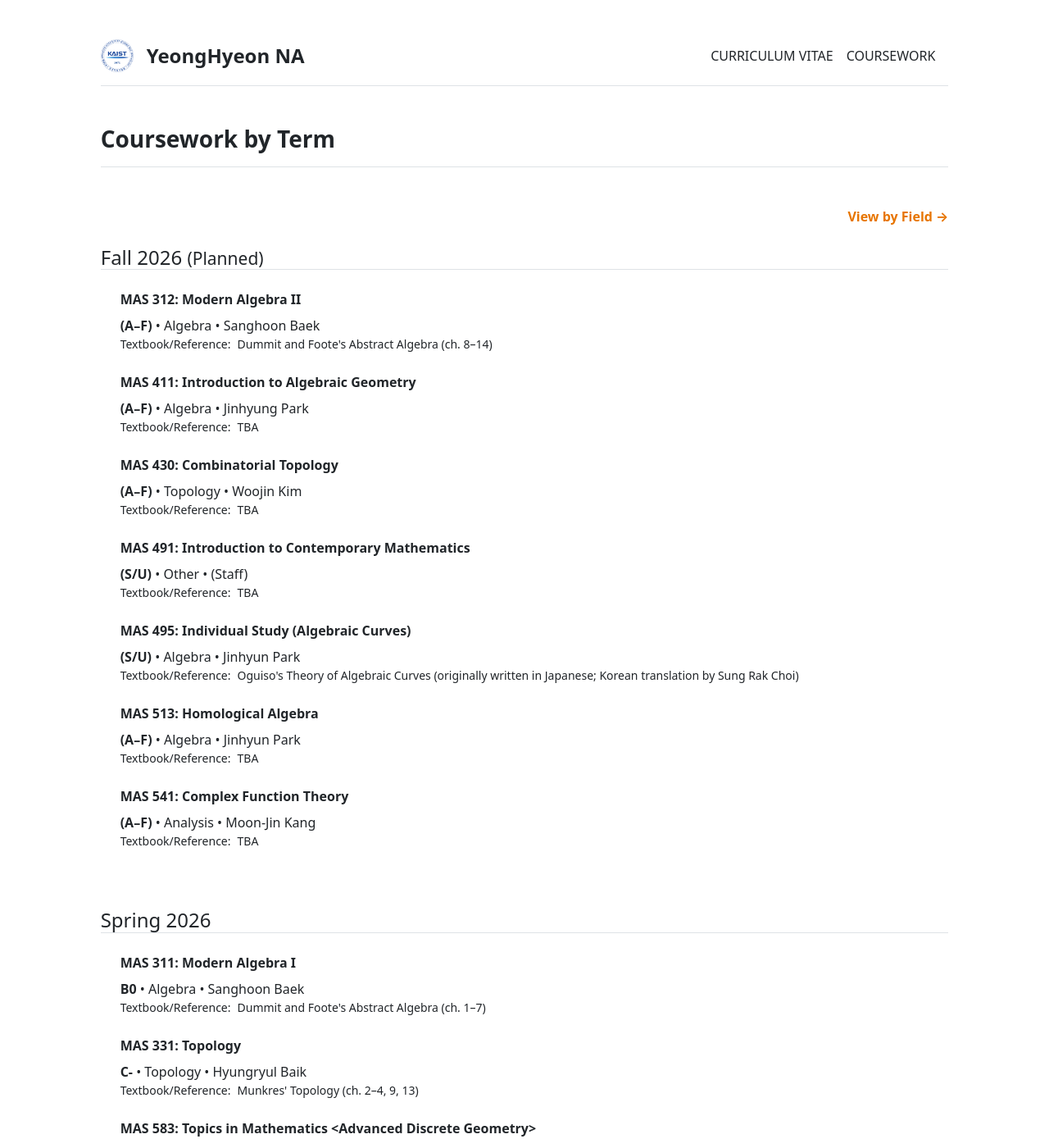
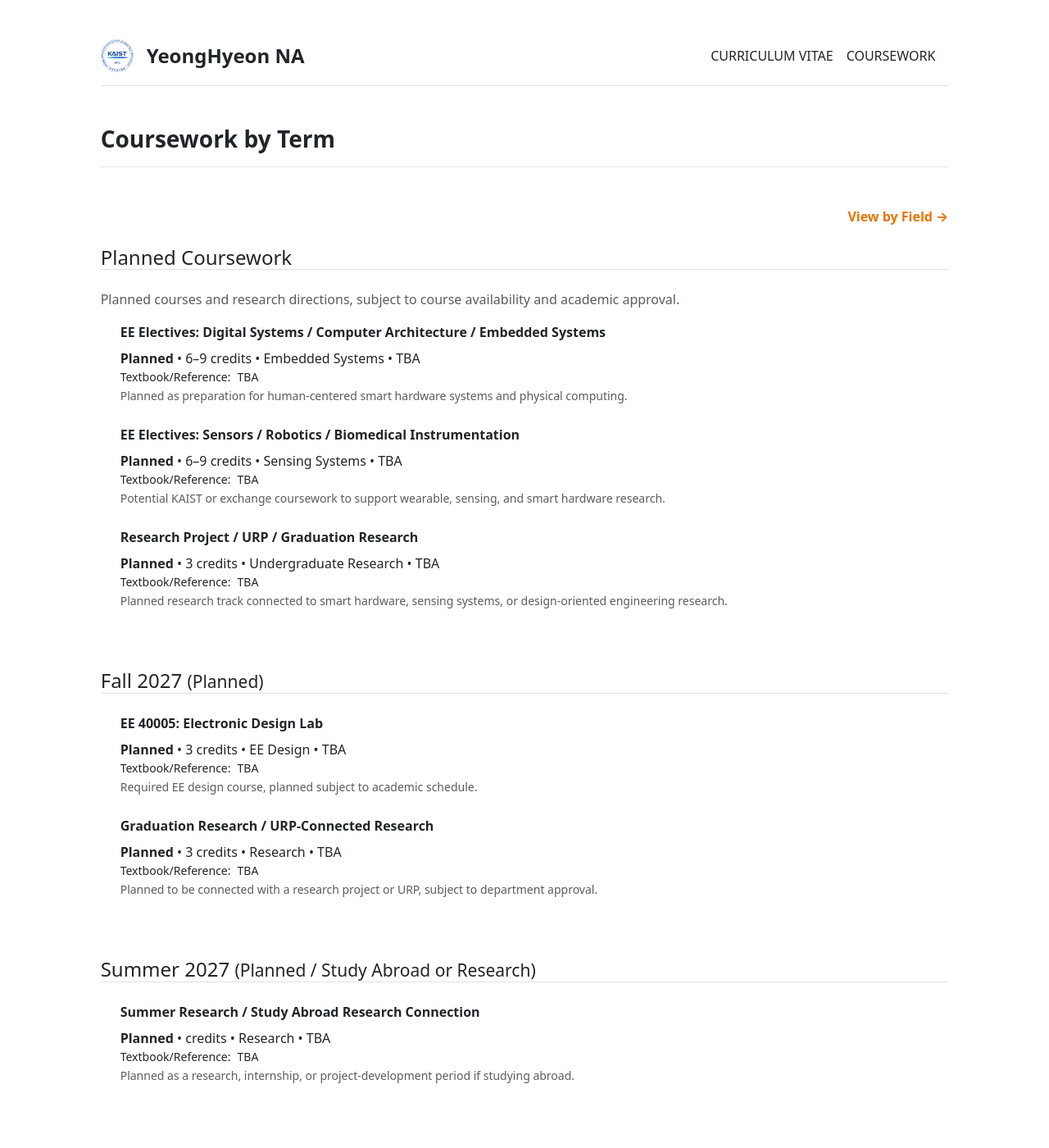
Before and after one commit to ynghyn-na/ynghyn-na.github.io, a Jekyll site: the page built from coursework-term.md, in a window 1280 px wide and 1400 px high. Shown: the whole window at 82% size. Built offline with Jekyll 4.4.1, drawn with Linux system fonts in a browser that asks for light colours; some of the changed text lies outside the part shown.

Commit message:
Update coursework.yml

```diff
--- a/_data/cw/coursework.yml
+++ b/_data/cw/coursework.yml
@@ -1,201 +1,468 @@
-# Fall 2026
+# =====================================================================
+# Planned Coursework
+# =====================================================================
 
-- title: 'MAS 312: Modern Algebra II'
-  num: 312
-  grade: '<strong>(A–F)</strong>'
-  professor: 'Sanghoon Baek'
-  field: alg
-  topic: 'Algebra'
-  term: 2026-2
-  textbook: "Dummit and Foote's Abstract Algebra (ch. 8–14)"
+- title: "EE Electives: Digital Systems / Computer Architecture / Embedded Systems"
+  num: 9001
+  grade: "<strong>Planned</strong>"
+  credits: "6–9"
+  professor: "TBA"
+  field: "embedded"
+  topic: "Embedded Systems"
+  term: "planned"
+  textbook: "TBA"
+  note: "Planned as preparation for human-centered smart hardware systems and physical computing."
 
-- title: 'MAS 411: Introduction to Algebraic Geometry'
-  num: 411
-  grade: '<strong>(A–F)</strong>'
-  professor: 'Jinhyung Park'
-  field: alg
-  topic: 'Algebra'
-  term: 2026-2
+- title: "EE Electives: Sensors / Robotics / Biomedical Instrumentation"
+  num: 9002
+  grade: "<strong>Planned</strong>"
+  credits: "6–9"
+  professor: "TBA"
+  field: "sensing_bio"
+  topic: "Sensing Systems"
+  term: "planned"
   textbook: "TBA"
+  note: "Potential KAIST or exchange coursework to support wearable, sensing, and smart hardware research."
 
-- title: 'MAS 430: Combinatorial Topology'
-  num: 430
-  grade: '<strong>(A–F)</strong>'
-  professor: 'Woojin Kim'
-  field: geo
-  topic: 'Topology'
-  term: 2026-2
+- title: "Research Project / URP / Graduation Research"
+  num: 9003
+  grade: "<strong>Planned</strong>"
+  credits: "3"
+  professor: "TBA"
+  field: "research_planned"
+  topic: "Undergraduate Research"
+  term: "planned"
   textbook: "TBA"
+  note: "Planned research track connected to smart hardware, sensing systems, or design-oriented engineering research."
 
-- title: 'MAS 491: Introduction to Contemporary Mathematics'
-  num: 491
-  grade: '<strong>(S/U)</strong>'
-  professor: '(Staff)'
-  field: other
-  topic: 'Other'
-  term: 2026-2
+# =====================================================================
+# Fall 2027 - Planned
+# =====================================================================
+
+- title: "EE 40005: Electronic Design Lab"
+  num: 40005
+  grade: "<strong>Planned</strong>"
+  credits: 3
+  professor: "TBA"
+  field: "ee_core"
+  topic: "EE Design"
+  term: "2027-2"
   textbook: "TBA"
+  note: "Required EE design course, planned subject to academic schedule."
 
-- title: 'MAS 495: Individual Study (Algebraic Curves)'
-  num: 495
-  grade: '<strong>(S/U)</strong>'
-  professor: 'Jinhyun Park'
-  field: alg
-  topic: 'Algebra'
-  term: 2026-2
-  textbook: "Oguiso's Theory of Algebraic Curves (originally written in Japanese; Korean translation by Sung Rak Choi)"
+- title: "Graduation Research / URP-Connected Research"
+  num: 49998
+  grade: "<strong>Planned</strong>"
+  credits: 3
+  professor: "TBA"
+  field: "research_planned"
+  topic: "Research"
+  term: "2027-2"
+  textbook: "TBA"
+  note: "Planned to be connected with a research project or URP, subject to department approval."
 
-- title: 'MAS 513: Homological Algebra'
-  num: 513
-  grade: '<strong>(A–F)</strong>'
-  professor: 'Jinhyun Park'
-  field: alg
-  topic: 'Algebra'
-  term: 2026-2
+# =====================================================================
+# Summer 2027 - Planned
+# =====================================================================
+
+- title: "Summer Research / Study Abroad Research Connection"
+  num: 9100
+  grade: "<strong>Planned</strong>"
+  credits: ""
+  professor: "TBA"
+  field: "research_planned"
+  topic: "Research"
+  term: "2027-1A"
   textbook: "TBA"
+  note: "Planned as a research, internship, or project-development period if studying abroad."
 
-- title: 'MAS 541: Complex Function Theory'
-  num: 541
-  grade: '<strong>(A–F)</strong>'
-  professor: 'Moon-Jin Kang'
-  field: anal
-  topic: 'Analysis'
-  term: 2026-2
+# =====================================================================
+# Spring 2027 - Planned
+# =====================================================================
+
+- title: "Exchange ECE Coursework or KAIST EE Core Coursework"
+  num: 9101
+  grade: "<strong>Planned</strong>"
+  credits: "6–9"
+  professor: "TBA"
+  field: "ee_core"
+  topic: "Electrical Engineering"
+  term: "2027-1"
   textbook: "TBA"
+  note: "If studying abroad, planned courses will be mapped to KAIST EE electives before departure."
 
-# ========================================================================================================================================================================================================
+- title: "EE 30005: Electronic Design and Lab"
+  num: 30005
+  grade: "<strong>Planned</strong>"
+  credits: 3
+  professor: "TBA"
+  field: "ee_core"
+  topic: "EE Design"
+  term: "2027-1"
+  textbook: "TBA"
+  note: "Planned if staying at KAIST; timing may change depending on exchange schedule."
 
+# =====================================================================
+# Fall 2026 - Planned
+# =====================================================================
+
+- title: "Advanced Chemistry or General Chemistry"
+  num: 10001
+  grade: "<strong>Planned</strong>"
+  credits: 3
+  professor: "TBA"
+  field: "math_sci"
+  topic: "Chemistry"
+  term: "2026-2"
+  textbook: "TBA"
+  note: "Planned to satisfy the remaining chemistry requirement."
+
+- title: "Electromagnetics or Probability and Introductory Random Processes"
+  num: 20010
+  grade: "<strong>Planned</strong>"
+  credits: 3
+  professor: "TBA"
+  field: "ee_core"
+  topic: "EE Foundation"
+  term: "2026-2"
+  textbook: "TBA"
+  note: "Planned EE foundation course; final choice depends on course load and grading risk."
+
+- title: "Free-Design / Sensing / Product-Oriented Elective"
+  num: 30000
+  grade: "<strong>Planned</strong>"
+  credits: 3
+  professor: "TBA"
+  field: "design"
+  topic: "Project-Based Learning"
+  term: "2026-2"
+  textbook: "TBA"
+  note: "Candidate courses include sensing, patent/business, design, or project-based engineering courses."
+
+- title: "MyEE 2 / EE Career Design II"
+  num: 10002
+  grade: "<strong>Planned</strong>"
+  credits: 1
+  professor: "TBA"
+  field: "hss"
+  topic: "Career Design"
+  term: "2026-2"
+  textbook: "TBA"
+  note: "Planned for EE career exploration and research direction refinement."
+
+# =====================================================================
+# Summer 2026
+# =====================================================================
+
+- title: "Understanding Asian Art"
+  num: 20000
+  grade: "<strong>In Progress</strong>"
+  credits: 3
+  professor: "TBA"
+  field: "hss"
+  topic: "Humanities"
+  term: "2026-1A"
+  textbook: "TBA"
+  note: "Summer humanities coursework."
+
+- title: "CS 101: Programming Basics"
+  num: 101
+  grade: "<strong>Credit Examination Planned</strong>"
+  credits: 3
+  professor: "TBA"
+  field: "embedded"
+  topic: "Programming"
+  term: "2026-1A"
+  textbook: "TBA"
+  note: "Planned through KAIST credit examination."
+
+# =====================================================================
 # Spring 2026
+# =====================================================================
 
-- title: 'MAS 311: Modern Algebra I'
-  num: 311
-  grade: '<strong>B0</strong>'
-  professor: 'Sanghoon Baek'
-  field: alg
-  topic: 'Algebra'
-  term: 2026-1
-  textbook: "Dummit and Foote's Abstract Algebra (ch. 1–7)"
+- title: "Introduction to Linear Algebra"
+  num: 20002
+  grade: "<strong>Completed</strong>"
+  credits: 3
+  professor: "TBA"
+  field: "math_sci"
+  topic: "Linear Algebra"
+  term: "2026-1"
+  textbook: "TBA"
+  note: ""
 
-- title: 'MAS 331: Topology'
-  num: 331
-  grade: '<strong>C-</strong>'
-  professor: 'Hyungryul Baik'
-  field: geo
-  topic: 'Topology'
-  term: 2026-1
-  textbook: "Munkres' Topology (ch. 2–4, 9, 13)"
+- title: "Basic Mechanical Practice"
+  num: 20000
+  grade: "<strong>Completed</strong>"
+  credits: 3
+  professor: "TBA"
+  field: "design"
+  topic: "Mechanical Practice"
+  term: "2026-1"
+  textbook: "TBA"
+  note: "Hands-on fabrication and mechanical practice course."
 
-- title: 'MAS 583: Topics in Mathematics &lt;Advanced Discrete Geometry&gt;'
-  num: 583
-  grade: '<strong>A-</strong>'
-  professor: 'Andreas Holmsen'
-  field: disc
-  topic: 'Combinatorics'
-  term: 2026-1
-  textbook: "Ziegler's Lectures on Polytopes (ch. 0–8)"
+- title: "Bioelectronic Circuits"
+  num: 30000
+  grade: "<strong>Completed</strong>"
+  credits: 3
+  professor: "TBA"
+  field: "sensing_bio"
+  topic: "Bioelectronics"
+  term: "2026-1"
+  textbook: "TBA"
+  note: "Coursework related to bioelectronics, sensing, and health-related hardware."
 
-# ========================================================================================================================================================================================================
+- title: "Environmental Governance"
+  num: 30000
+  grade: "<strong>Completed</strong>"
+  credits: 3
+  professor: "TBA"
+  field: "hss"
+  topic: "Society and Policy"
+  term: "2026-1"
+  textbook: "TBA"
+  note: ""
 
-# Winter 2025
+- title: "EE Career Design I"
+  num: 10001
+  grade: "<strong>Completed</strong>"
+  credits: 1
+  professor: "TBA"
+  field: "hss"
+  topic: "Career Design"
+  term: "2026-1"
+  textbook: "TBA"
+  note: "Career exploration course in Electrical Engineering."
 
-- title: 'MAS 495: Individual Study (Elliptic PDEs)'
-  num: 495
-  grade: '<strong>S</strong>'
-  professor: 'Jiewon Park'
-  field: geo
-  topic: 'Geometry'
-  term: 2025-2A
-  textbook: "Han and Lin's Elliptic Partial Differential Equations (ch. 1–2)<br>Evans' Partial Differential Equations (ch. 5)"
+- title: "Intermediate English Speaking & Listening"
+  num: 10010
+  grade: "<strong>Completed</strong>"
+  credits: 2
+  professor: "TBA"
+  field: "hss"
+  topic: "Communication"
+  term: "2026-1"
+  textbook: "TBA"
+  note: ""
 
-# ========================================================================================================================================================================================================
+# =====================================================================
+# Fall 2025
+# =====================================================================
 
-# Fall 2025
+- title: "EE 20002: Signals and Systems"
+  num: 20002
+  grade: "<strong>Completed</strong>"
+  credits: 3
+  professor: "TBA"
+  field: "ee_core"
+  topic: "Signals and Systems"
+  term: "2025-2"
+  textbook: "TBA"
+  note: ""
 
-- title: 'MAS 102: Calculus II'
-  num: 102
-  grade: '<strong>A+</strong>'
-  professor: 'Jiewon Park'
-  field: other
-  topic: 'Basic'
-  term: 2025-2
-  textbook: "Kim's 25 Lectures for Undergraduate Calculus II"
+- title: "MAS 10002: Calculus II"
+  num: 10002
+  grade: "<strong>Completed</strong>"
+  credits: 3
+  professor: "TBA"
+  field: "math_sci"
+  topic: "Calculus"
+  term: "2025-2"
+  textbook: "TBA"
+  note: ""
 
-- title: 'MAS 212: Linear Algebra'
-  num: 212
-  grade: '<strong>B0</strong>'
-  professor: 'Andreas Holmsen'
-  field: alg
-  topic: 'Algebra'
-  term: 2025-2
-  textbook: "Hoffman and Kunze's Linear Algebra (ch. 1.1–8.2)"
+- title: "MAS 20001: Differential Equations and Applications"
+  num: 20001
+  grade: "<strong>Completed</strong>"
+  credits: 3
+  professor: "TBA"
+  field: "math_sci"
+  topic: "Differential Equations"
+  term: "2025-2"
+  textbook: "TBA"
+  note: ""
 
-- title: 'MAS 242: Analysis II'
-  num: 242
-  grade: '<strong>P</strong>'
-  professor: 'Myeongjean Bae'
-  field: anal
-  topic: 'Analysis'
-  term: 2025-2
-  textbook: "Rudin's Principles of Mathematical Analysis (ch. 8–9)<br>Szilágyi, T. (1977). <i>Inverse function theorem - without assuming continuous differentaibility.</i>"
+- title: "Experiment-Oriented General Physics II"
+  num: 10072
+  grade: "<strong>Completed</strong>"
+  credits: 4
+  professor: "TBA"
+  field: "math_sci"
+  topic: "Physics"
+  term: "2025-2"
+  textbook: "TBA"
+  note: ""
 
-- title: 'MAS 321: Introduction to Differential Geometry'
-  num: 321
-  grade: '<strong>P</strong>'
-  professor: 'Jiewon Park'
-  field: geo
-  topic: 'Geometry'
-  term: 2025-2
-  textbook: "do Carmo's Differential Geometry of Curves and Surfaces (ch. 1.1–4.5)"
+- title: "Startup 101"
+  num: 20117
+  grade: "<strong>Completed</strong>"
+  credits: 3
+  professor: "TBA"
+  field: "design"
+  topic: "Entrepreneurship"
+  term: "2025-2"
+  textbook: "TBA"
+  note: ""
 
-# ========================================================================================================================================================================================================
+- title: "Intermediate English Reading & Writing"
+  num: 10011
+  grade: "<strong>Completed</strong>"
+  credits: 2
+  professor: "TBA"
+  field: "hss"
+  topic: "Communication"
+  term: "2025-2"
+  textbook: "TBA"
+  note: ""
 
+- title: "Freshman Seminar 2: Chemical and Biomolecular Engineering"
+  num: 10090
+  grade: "<strong>Completed</strong>"
+  credits: 1
+  professor: "TBA"
+  field: "hss"
+  topic: "Freshman Seminar"
+  term: "2025-2"
+  textbook: "TBA"
+  note: ""
+
+- title: "Freshman Seminar 2: Aerospace Engineering"
+  num: 10090
+  grade: "<strong>Completed</strong>"
+  credits: 1
+  professor: "TBA"
+  field: "hss"
+  topic: "Freshman Seminar"
+  term: "2025-2"
+  textbook: "TBA"
+  note: ""
+
+# =====================================================================
 # Summer 2025 - UC Berkeley
+# =====================================================================
 
-- title: 'MATH 185: Introduction to Complex Analysis'
-  num: 341
-  grade: '<strong>P</strong>'
-  professor: 'Rui Wang'
-  field: anal
-  topic: 'Analysis'
-  term: 2025-1A
-  textbook: "Priestley's Introduction to Complex Analysis (ch. 1–20)<br>Stein and Shakarchi's Complex Analysis (reference)"
+- title: "ENGIN 170A: Technology Leadership"
+  num: 170
+  grade: "<strong>Completed</strong>"
+  credits: 2
+  professor: "TBA"
+  field: "design"
+  topic: "Technology Leadership"
+  term: "2025-1A"
+  textbook: "TBA"
+  note: "Summer coursework at UC Berkeley, funded by KAIST."
 
-# ========================================================================================================================================================================================================
+- title: "DESINV 22: Prototyping & Fabrication"
+  num: 22
+  grade: "<strong>Completed</strong>"
+  credits: 3
+  professor: "TBA"
+  field: "design"
+  topic: "Prototyping and Fabrication"
+  term: "2025-1A"
+  textbook: "TBA"
+  note: "Summer coursework at UC Berkeley, funded by KAIST."
 
+# =====================================================================
 # Spring 2025
+# =====================================================================
 
-- title: 'MAS 101: Calculus I'
-  num: 101
-  grade: '<strong>A-</strong>'
-  professor: 'Andreas Holmsen'
-  field: other
-  topic: 'Basic'
-  term: 2025-1
-  textbook: "Kim's 25 Lectures for Undergraduate Calculus I"
+- title: "EE 20001: Circuit Theory"
+  num: 20001
+  grade: "<strong>Completed</strong>"
+  credits: 3
+  professor: "Prof. Bongjin Kim"
+  field: "ee_core"
+  topic: "Circuits"
+  term: "2025-1"
+  textbook: "TBA"
+  note: ""
 
-- title: 'MAS 109: Introduction to Linear Algebra'
-  num: 109
-  grade: '<strong>B+</strong>'
-  professor: 'Dongyoup Suh'
-  field: other
-  topic: 'Basic'
-  term: 2025-1
-  textbook: "Anton's Contemporary Linear Algebra (ch. 1.1–8.6)"
+- title: "MAS 10001: Calculus I"
+  num: 10001
+  grade: "<strong>Completed</strong>"
+  credits: 3
+  professor: "TBA"
+  field: "math_sci"
+  topic: "Calculus"
+  term: "2025-1"
+  textbook: "TBA"
+  note: ""
 
-- title: 'MAS 210: Introduction to Number Theory'
-  num: 210
-  grade: '<strong>P</strong>'
-  professor: 'Wansu Kim'
-  field: alg
-  topic: 'Number Theory'
-  term: 2025-1
-  textbook: "Burton's Elementary Number Theory (ch. 1–9, 12–16)<br>Stein's Elementary Number Theory (ch. 2–3)"
+- title: "PH 10041: General Physics I"
+  num: 10041
+  grade: "<strong>Completed</strong>"
+  credits: 3
+  professor: "TBA"
+  field: "math_sci"
+  topic: "Physics"
+  term: "2025-1"
+  textbook: "TBA"
+  note: ""
 
-- title: 'MAS 241: Analysis I'
-  num: 241
-  grade: '<strong>P</strong>'
-  professor: 'Myeongjean Bae'
-  field: anal
-  topic: 'Analysis'
-  term: 2025-1
-  textbook: "Rudin's Principles of Mathematical Analysis (ch. 1–7)"
+- title: "BS 10020: General Biology"
+  num: 10020
+  grade: "<strong>Completed</strong>"
+  credits: 3
+  professor: "TBA"
+  field: "sensing_bio"
+  topic: "Biology"
+  term: "2025-1"
+  textbook: "TBA"
+  note: ""
+
+- title: "CH 10002: General Chemistry Experiment I"
+  num: 10002
+  grade: "<strong>Completed</strong>"
+  credits: 1
+  professor: "TBA"
+  field: "math_sci"
+  topic: "Chemistry"
+  term: "2025-1"
+  textbook: "TBA"
+  note: ""
+
+- title: "Freshman Seminar 1: Mechanical Engineering"
+  num: 10089
+  grade: "<strong>Completed</strong>"
+  credits: 1
+  professor: "TBA"
+  field: "design"
+  topic: "Freshman Seminar"
+  term: "2025-1"
+  textbook: "TBA"
+  note: ""
+
+- title: "Freshman Seminar 1: School of Electrical Engineering"
+  num: 10089
+  grade: "<strong>Completed</strong>"
+  credits: 1
+  professor: "TBA"
+  field: "ee_core"
+  topic: "Freshman Seminar"
+  term: "2025-1"
+  textbook: "TBA"
+  note: ""
+
+- title: "Humanity/Leadership III: Winning Hearts and Minds in Personal and Professional Conversations"
+  num: 10074
+  grade: "<strong>Completed</strong>"
+  credits: 0
+  professor: "TBA"
+  field: "hss"
+  topic: "Leadership"
+  term: "2025-1"
+  textbook: "TBA"
+  note: ""
+
+- title: "Happy College Life"
+  num: 10195
+  grade: "<strong>Completed</strong>"
+  credits: 0
+  professor: "TBA"
+  field: "hss"
+  topic: "Campus Life"
+  term: "2025-1"
+  textbook: "TBA"
+  note: ""
```
